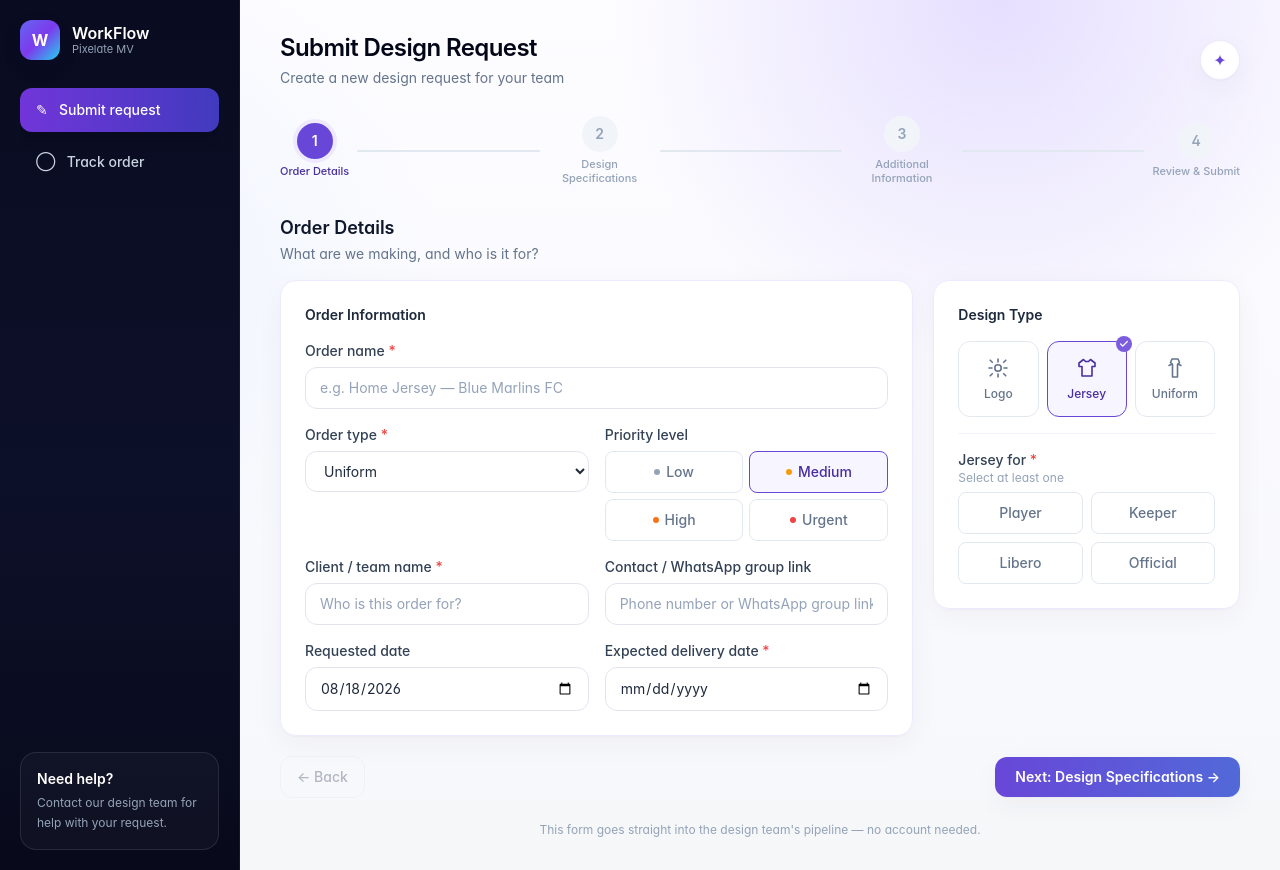
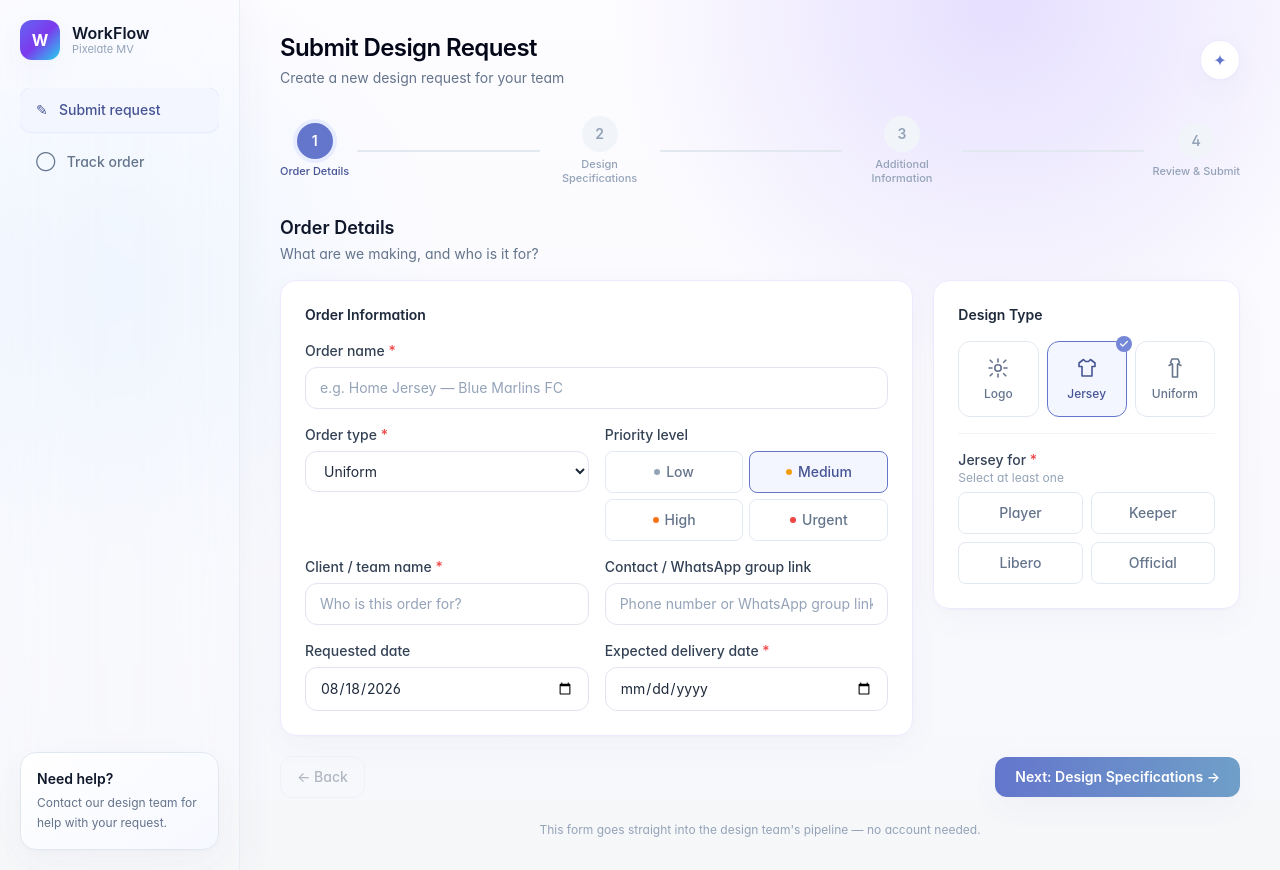
Before and after one commit to daringdulls/workflow, a Next.js app: page /request in a window 1280 px wide. Built offline with nearby package versions, Linux system fonts and the light colour scheme.

Commit message:
Refresh app with soft light theme

```diff
--- a/src/app/globals.css
+++ b/src/app/globals.css
@@ -7,8 +7,8 @@ html, body {
 }
 
 body {
-  background-color: #f8f8fc;
-  color: #17152b;
+  background-color: #f8fafc;
+  color: #172033;
   font-feature-settings: "cv02", "cv03", "cv04", "cv11";
   text-rendering: optimizeLegibility;
 }
@@ -18,7 +18,7 @@ body {
 }
 
 ::selection {
-  background-color: #ddd4ff;
+  background-color: #dbe4ff;
 }
 
 .dark ::selection {
@@ -39,7 +39,7 @@ button, input, select, textarea {
 }
 
 button:focus-visible, input:focus-visible, select:focus-visible, textarea:focus-visible, a:focus-visible {
-  outline: 3px solid rgba(139, 115, 230, 0.28);
+  outline: 3px solid rgba(100, 118, 204, 0.24);
   outline-offset: 2px;
 }
 
@@ -54,25 +54,25 @@ button:focus-visible, input:focus-visible, select:focus-visible, textarea:focus-
 
 /* Public request workspace: a calm violet system that keeps the existing
    utility-driven form components consistent without duplicating markup. */
-.request-theme .bg-teal-600 { background-color: #6847d8 !important; }
-.request-theme .bg-teal-500 { background-color: #7b5ddd !important; }
-.request-theme .bg-teal-400 { background-color: #9c87ea !important; }
-.request-theme .bg-teal-50 { background-color: #f7f5ff !important; }
-.request-theme .bg-teal-50\/70 { background-color: rgba(247, 245, 255, 0.84) !important; }
-.request-theme .text-teal-800 { color: #3b287f !important; }
-.request-theme .text-teal-700 { color: #482e9f !important; }
-.request-theme .text-teal-600 { color: #6847d8 !important; }
-.request-theme .border-teal-500 { border-color: #6847d8 !important; }
-.request-theme .border-teal-300 { border-color: #bcaef2 !important; }
-.request-theme .border-teal-100 { border-color: #eee9ff !important; }
-.request-theme .ring-teal-100 { --tw-ring-color: #eee9ff !important; }
-.request-theme .focus\:ring-teal-400:focus { --tw-ring-color: #9c87ea !important; }
-.request-theme .focus\:border-teal-400:focus { border-color: #9c87ea !important; }
+.request-theme .bg-teal-600 { background-color: #6476cc !important; }
+.request-theme .bg-teal-500 { background-color: #7587d7 !important; }
+.request-theme .bg-teal-400 { background-color: #96a4e4 !important; }
+.request-theme .bg-teal-50 { background-color: #f4f6ff !important; }
+.request-theme .bg-teal-50\/70 { background-color: rgba(244, 246, 255, 0.86) !important; }
+.request-theme .text-teal-800 { color: #364273 !important; }
+.request-theme .text-teal-700 { color: #465494 !important; }
+.request-theme .text-teal-600 { color: #6476cc !important; }
+.request-theme .border-teal-500 { border-color: #6476cc !important; }
+.request-theme .border-teal-300 { border-color: #b9c3f0 !important; }
+.request-theme .border-teal-100 { border-color: #e8ecff !important; }
+.request-theme .ring-teal-100 { --tw-ring-color: #e8ecff !important; }
+.request-theme .focus\:ring-teal-400:focus { --tw-ring-color: #96a4e4 !important; }
+.request-theme .focus\:border-teal-400:focus { border-color: #96a4e4 !important; }
 .request-theme .from-teal-600 {
-  --tw-gradient-from: #6847d8 var(--tw-gradient-from-position) !important;
-  --tw-gradient-to: rgb(104 71 216 / 0) var(--tw-gradient-to-position) !important;
+  --tw-gradient-from: #6476cc var(--tw-gradient-from-position) !important;
+  --tw-gradient-to: rgb(100 118 204 / 0) var(--tw-gradient-to-position) !important;
 }
-.request-theme .to-cyan-600 { --tw-gradient-to: #5269d8 var(--tw-gradient-to-position) !important; }
+.request-theme .to-cyan-600 { --tw-gradient-to: #6f9fc8 var(--tw-gradient-to-position) !important; }
 .request-theme input,
 .request-theme select,
 .request-theme textarea {
--- a/src/app/request/page.tsx
+++ b/src/app/request/page.tsx
@@ -745,7 +745,7 @@ export default function RequestPage() {
   return (
     <div className="request-theme min-h-[100dvh] lg:flex">
       <div className="fixed inset-0 -z-10 bg-[radial-gradient(circle_at_78%_0%,rgba(221,212,255,0.72),transparent_30%),radial-gradient(circle_at_8%_35%,rgba(235,244,255,0.8),transparent_26%),linear-gradient(180deg,#fdfcff_0%,#f7f8fc_100%)]" />
-      <aside className="bg-[linear-gradient(180deg,#090b20_0%,#0d1029_55%,#080a1b_100%)] lg:w-60 lg:min-h-screen lg:sticky lg:top-0 text-white p-4 lg:p-5 flex lg:flex-col gap-4 lg:gap-7 border-r border-white/5">
+      <aside className="bg-white/82 backdrop-blur-2xl lg:w-60 lg:min-h-screen lg:sticky lg:top-0 text-slate-900 p-4 lg:p-5 flex lg:flex-col gap-4 lg:gap-7 border-r border-slate-200/70 shadow-[8px_0_30px_rgba(76,86,120,0.035)]">
         <div className="flex items-center gap-3 px-1 lg:px-0 shrink-0">
           <span className="flex h-10 w-10 items-center justify-center rounded-xl bg-gradient-to-br from-indigo-500 via-violet-600 to-cyan-400 text-white font-bold shadow-card">
             W
@@ -759,7 +759,7 @@ export default function RequestPage() {
           <button
             onClick={() => setTab("submit")}
             className={`whitespace-nowrap text-left rounded-xl px-4 py-3 text-sm font-medium transition ${
-              tab === "submit" ? "bg-gradient-to-r from-violet-600/90 to-indigo-600/80 text-white shadow-lg" : "text-slate-300 hover:bg-white/5"
+              tab === "submit" ? "bg-design-50 text-design-700 ring-1 ring-design-100 shadow-sm" : "text-slate-500 hover:bg-slate-100/80 hover:text-slate-800"
             }`}
           >
             ✎ &nbsp; Submit request
@@ -767,15 +767,15 @@ export default function RequestPage() {
           <button
             onClick={() => setTab("track")}
             className={`whitespace-nowrap text-left rounded-xl px-4 py-3 text-sm font-medium transition ${
-              tab === "track" ? "bg-gradient-to-r from-violet-600/90 to-indigo-600/80 text-white shadow-lg" : "text-slate-300 hover:bg-white/5"
+              tab === "track" ? "bg-design-50 text-design-700 ring-1 ring-design-100 shadow-sm" : "text-slate-500 hover:bg-slate-100/80 hover:text-slate-800"
             }`}
           >
             ◯ &nbsp; Track order
           </button>
         </nav>
-        <div className="hidden lg:block rounded-2xl border border-white/10 bg-white/[0.03] p-4 mt-auto">
+        <div className="hidden lg:block rounded-2xl border border-slate-200 bg-[linear-gradient(145deg,#ffffff,#f6f8ff)] p-4 mt-auto shadow-card">
           <p className="text-sm font-semibold">Need help?</p>
-          <p className="text-xs text-slate-400 mt-1 leading-5">Contact our design team for help with your request.</p>
+          <p className="text-xs text-slate-500 mt-1 leading-5">Contact our design team for help with your request.</p>
         </div>
       </aside>
 
--- a/src/components/ProfileTabs.tsx
+++ b/src/components/ProfileTabs.tsx
@@ -19,8 +19,8 @@ export const PROFILE_META: Record<
     label: "All Work",
     accent: "text-slate-300",
     accentBg: "bg-slate-700",
-    tintBg: "bg-white/10",
-    tintText: "text-white",
+    tintBg: "bg-slate-100",
+    tintText: "text-slate-800",
     ring: "ring-white/20",
     chipBg: "bg-slate-100",
     chipText: "text-slate-700",
@@ -31,8 +31,8 @@ export const PROFILE_META: Record<
     label: "Hotel Ops",
     accent: "text-hotel-400",
     accentBg: "bg-hotel",
-    tintBg: "bg-hotel/15",
-    tintText: "text-hotel-400",
+    tintBg: "bg-hotel-50",
+    tintText: "text-hotel-700",
     ring: "ring-hotel/30",
     chipBg: "bg-hotel-50",
     chipText: "text-hotel-700",
@@ -43,8 +43,8 @@ export const PROFILE_META: Record<
     label: "Graphic Design",
     accent: "text-design-400",
     accentBg: "bg-design",
-    tintBg: "bg-design/15",
-    tintText: "text-design-400",
+    tintBg: "bg-design-50",
+    tintText: "text-design-700",
     ring: "ring-design/30",
     chipBg: "bg-design-50",
     chipText: "text-design-700",
@@ -55,8 +55,8 @@ export const PROFILE_META: Record<
     label: "Freelance",
     accent: "text-freelance-400",
     accentBg: "bg-freelance",
-    tintBg: "bg-freelance/15",
-    tintText: "text-freelance-400",
+    tintBg: "bg-freelance-50",
+    tintText: "text-freelance-700",
     ring: "ring-freelance/30",
     chipBg: "bg-freelance-50",
     chipText: "text-freelance-700",
@@ -67,8 +67,8 @@ export const PROFILE_META: Record<
     label: "General",
     accent: "text-slate-300",
     accentBg: "bg-slate-500",
-    tintBg: "bg-white/10",
-    tintText: "text-white",
+    tintBg: "bg-slate-100",
+    tintText: "text-slate-800",
     ring: "ring-white/20",
     chipBg: "bg-slate-100",
     chipText: "text-slate-700",
@@ -145,15 +145,15 @@ export default function ProfileTabs({
             className={`group flex items-center gap-3 rounded-xl px-3 py-2.5 text-sm font-medium transition ${
               isActive
                 ? `${meta.tintBg} ${meta.tintText}`
-                : "text-slate-400 hover:bg-white/5 hover:text-slate-200"
+                : "text-slate-500 hover:bg-slate-100/80 hover:text-slate-800"
             }`}
           >
             <span
               className={`flex h-8 w-8 items-center justify-center rounded-lg ${
-                isActive ? meta.accentBg : "bg-white/5 group-hover:bg-white/10"
+                isActive ? meta.accentBg : "bg-slate-100 group-hover:bg-white"
               }`}
             >
-              <ProfileIcon profile={t} className={`h-[18px] w-[18px] ${isActive ? "text-white" : "text-slate-400 group-hover:text-slate-200"}`} />
+              <ProfileIcon profile={t} className={`h-[18px] w-[18px] ${isActive ? "text-white" : "text-slate-400 group-hover:text-slate-700"}`} />
             </span>
             {meta.label}
           </button>
--- a/tailwind.config.ts
+++ b/tailwind.config.ts
@@ -23,14 +23,14 @@ const config: Config = {
           900: "#0d366b",
         },
         design: {
-          50: "#f7f5ff",
-          100: "#eee9ff",
-          200: "#ddd4ff",
-          400: "#8b73e6",
-          DEFAULT: "#6847d8",
-          600: "#5b3bc4",
-          700: "#482e9f",
-          900: "#281b58",
+          50: "#f4f6ff",
+          100: "#e8ecff",
+          200: "#d5dcff",
+          400: "#8192df",
+          DEFAULT: "#6476cc",
+          600: "#5868b8",
+          700: "#465494",
+          900: "#293259",
         },
         freelance: {
           50: "#e8f9f2",
@@ -49,8 +49,8 @@ const config: Config = {
         },
       },
       boxShadow: {
-        card: "0 1px 2px rgba(42, 32, 79, 0.03), 0 8px 28px rgba(42, 32, 79, 0.045)",
-        "card-hover": "0 16px 38px -12px rgba(72, 46, 159, 0.18), 0 4px 12px rgba(42, 32, 79, 0.06)",
+        card: "0 1px 2px rgba(51, 65, 85, 0.025), 0 10px 30px rgba(90, 104, 145, 0.045)",
+        "card-hover": "0 18px 40px -14px rgba(92, 110, 174, 0.18), 0 4px 12px rgba(51, 65, 85, 0.05)",
       },
     },
   },
```
Also changed, not shown: src/components/Dashboard.tsx (+8 -8 lines).
